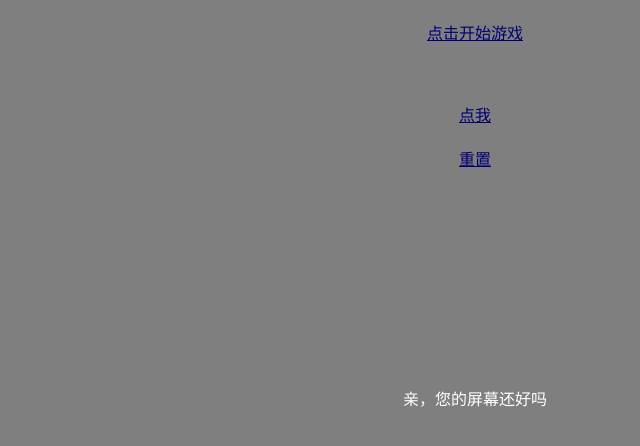
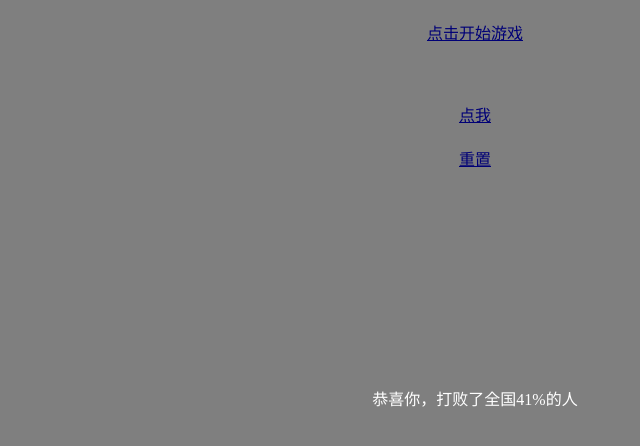
Before and after one commit to lazycat92/microphone, a plain HTML site: page click.html in a window 1280 px wide. Both pictures are taken after a click on the link "点击开始游戏". Shown: the full height of the page, 165-805 px from the left. Drawn offline with Linux system fonts and the light colour scheme.

Commit message:
修改结束语

```diff
--- a/click.html
+++ b/click.html
@@ -96,7 +96,7 @@
 						clearInterval(timer);
 						var new_dom = document.createElement("p");
 						new_dom.id = "shadow_box";
-						new_dom.innerHTML = "亲，您的屏幕还好吗";
+						new_dom.innerHTML = "恭喜你，打败了全国" + Math.floor(Math.random()*100) + "%的人";
 						box.appendChild(new_dom);
 						setTimeout(function(){
 							new_dom.style.display = "none";
```
